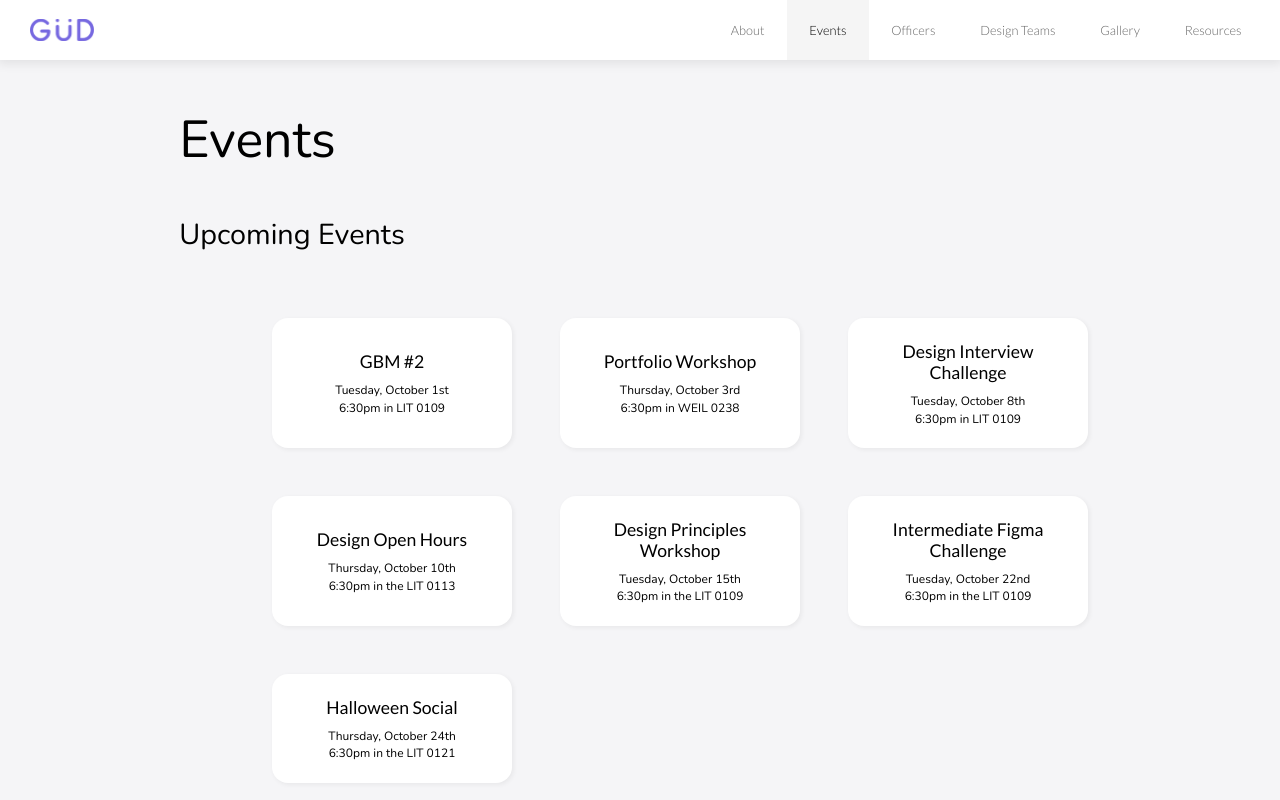
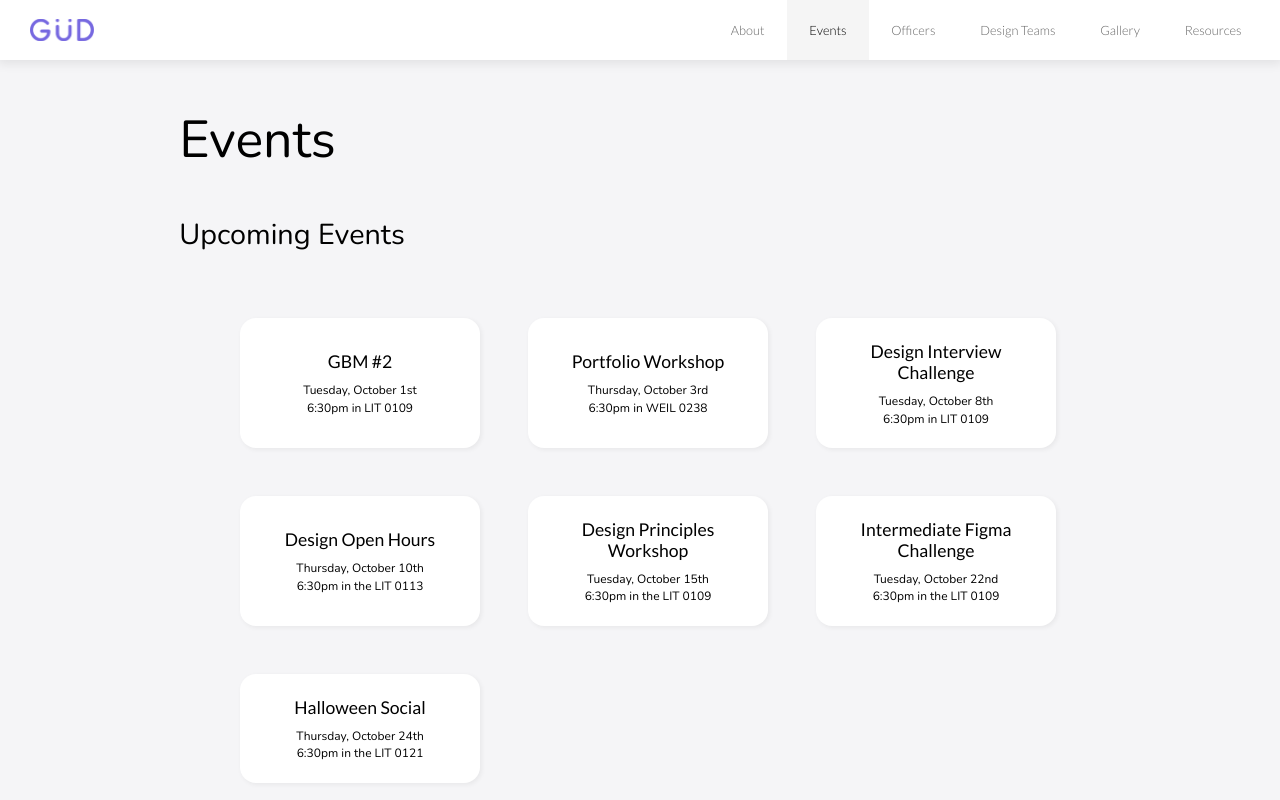
Before and after one commit to RiaChacko/gud-v3, a React (Vite) app in the folder gud-website/: page /events in a window 1280 px wide. Shown: the top 800 px of the page. Built offline with nearby package versions, Linux system fonts and the light colour scheme.

Commit message:
Update Events.css

```diff
--- a/gud-website/src/pages/Events.css
+++ b/gud-website/src/pages/Events.css
@@ -9,7 +9,7 @@
 }
 
 .upcoming-events-container {
-    margin-left: 17rem;
+    margin-left: 15rem;
     margin-top: 2rem;
     padding-bottom: 3.8rem;
     padding-top: 0.5rem;
```
